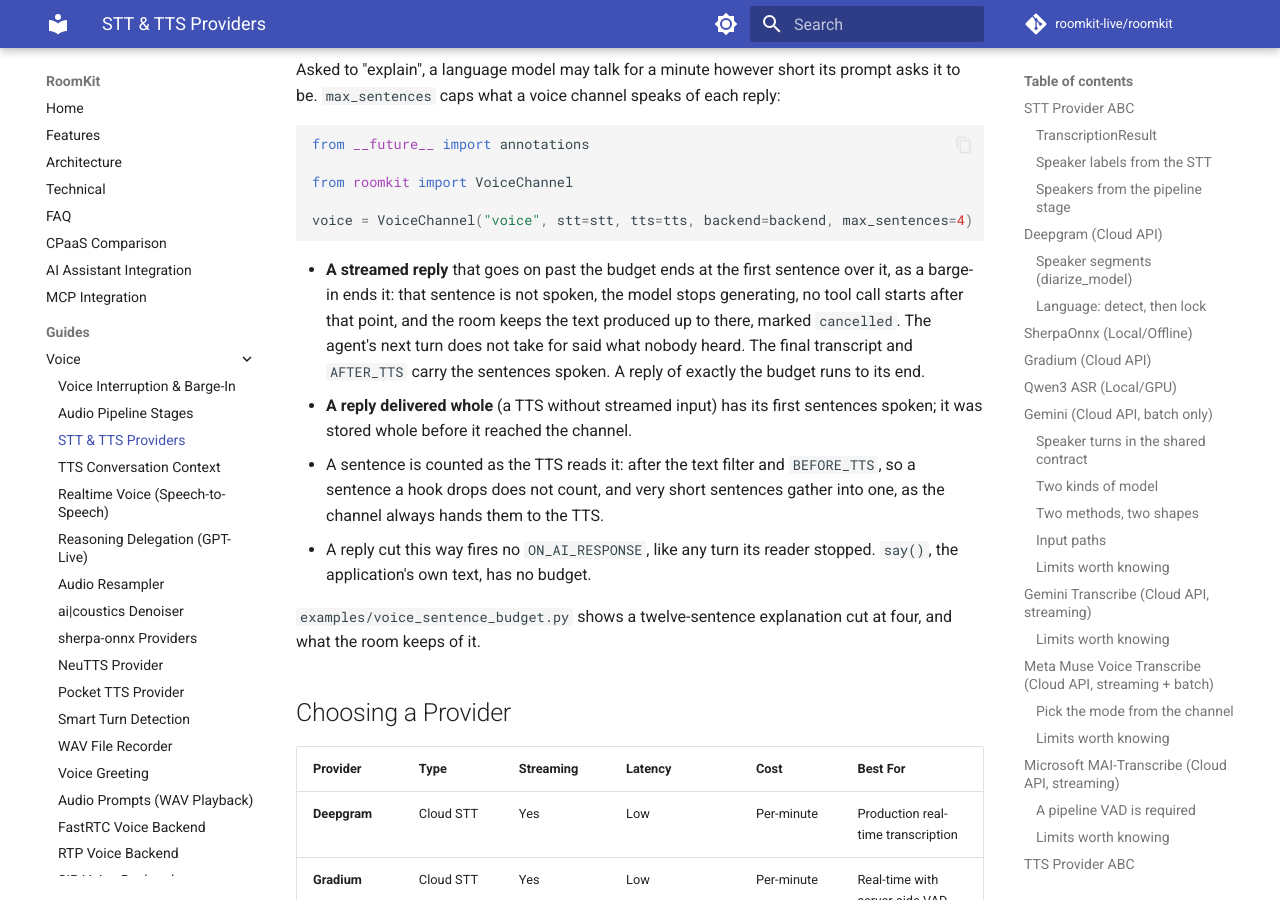
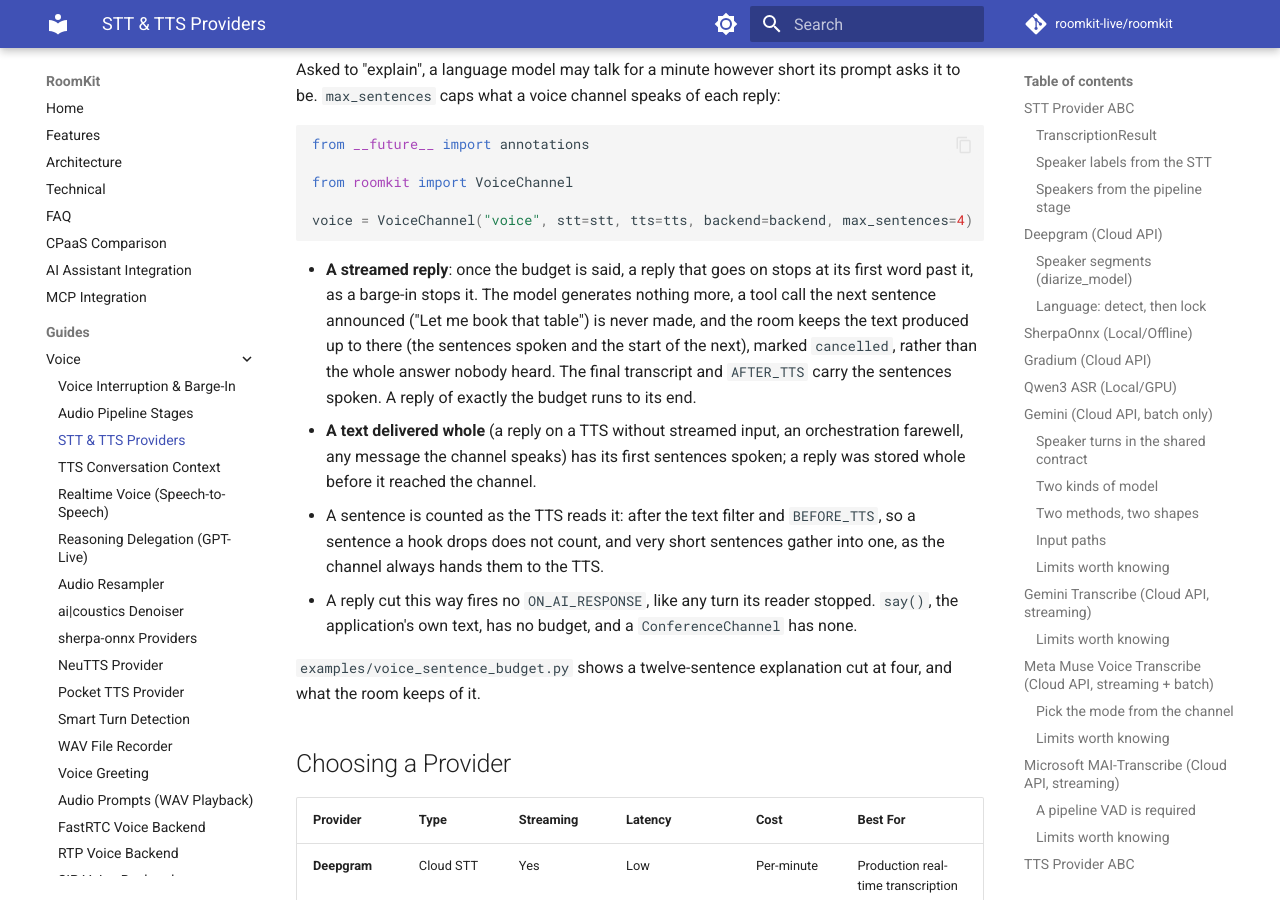
Before and after one commit to roomkit-live/roomkit-docs, an MkDocs documentation site: the page built from docs/guides/stt-tts-providers.md, in a window 1280 px wide and 900 px high, scrolled down 45623 px. Built offline with MkDocs 1.6.1 and Material for MkDocs 9.7.7, drawn with Linux system fonts in a browser that asks for light colours; comment, search, counter and statistics services are not loaded.

Commit message:
docs(voice): per review, where the sentence budget stops a reply and what it applies to (RMK-623)

````diff
--- a/docs/guides/stt-tts-providers.md
+++ b/docs/guides/stt-tts-providers.md
@@ -1956,19 +1956,22 @@ from roomkit import VoiceChannel
 voice = VoiceChannel("voice", stt=stt, tts=tts, backend=backend, max_sentences=4)
 ```
 
-- **A streamed reply** that goes on past the budget ends at the first sentence
-  over it, as a barge-in ends it: that sentence is not spoken, the model stops
-  generating, no tool call starts after that point, and the room keeps the text
-  produced up to there, marked `cancelled`. The agent's next turn does not take
-  for said what nobody heard. The final transcript and `AFTER_TTS` carry the
-  sentences spoken. A reply of exactly the budget runs to its end.
-- **A reply delivered whole** (a TTS without streamed input) has its first
-  sentences spoken; it was stored whole before it reached the channel.
+- **A streamed reply**: once the budget is said, a reply that goes on stops at
+  its first word past it, as a barge-in stops it. The model generates nothing
+  more, a tool call the next sentence announced ("Let me book that table") is
+  never made, and the room keeps the text produced up to there (the sentences
+  spoken and the start of the next), marked `cancelled`, rather than the whole
+  answer nobody heard. The final transcript and `AFTER_TTS` carry the sentences
+  spoken. A reply of exactly the budget runs to its end.
+- **A text delivered whole** (a reply on a TTS without streamed input, an
+  orchestration farewell, any message the channel speaks) has its first
+  sentences spoken; a reply was stored whole before it reached the channel.
 - A sentence is counted as the TTS reads it: after the text filter and
   `BEFORE_TTS`, so a sentence a hook drops does not count, and very short
   sentences gather into one, as the channel always hands them to the TTS.
 - A reply cut this way fires no `ON_AI_RESPONSE`, like any turn its reader
-  stopped. `say()`, the application's own text, has no budget.
+  stopped. `say()`, the application's own text, has no budget, and a
+  `ConferenceChannel` has none.
 
 `examples/voice_sentence_budget.py` shows a twelve-sentence explanation cut at
 four, and what the room keeps of it.
````
Also changed, not shown: docs/features.md (+1 -1 lines).
